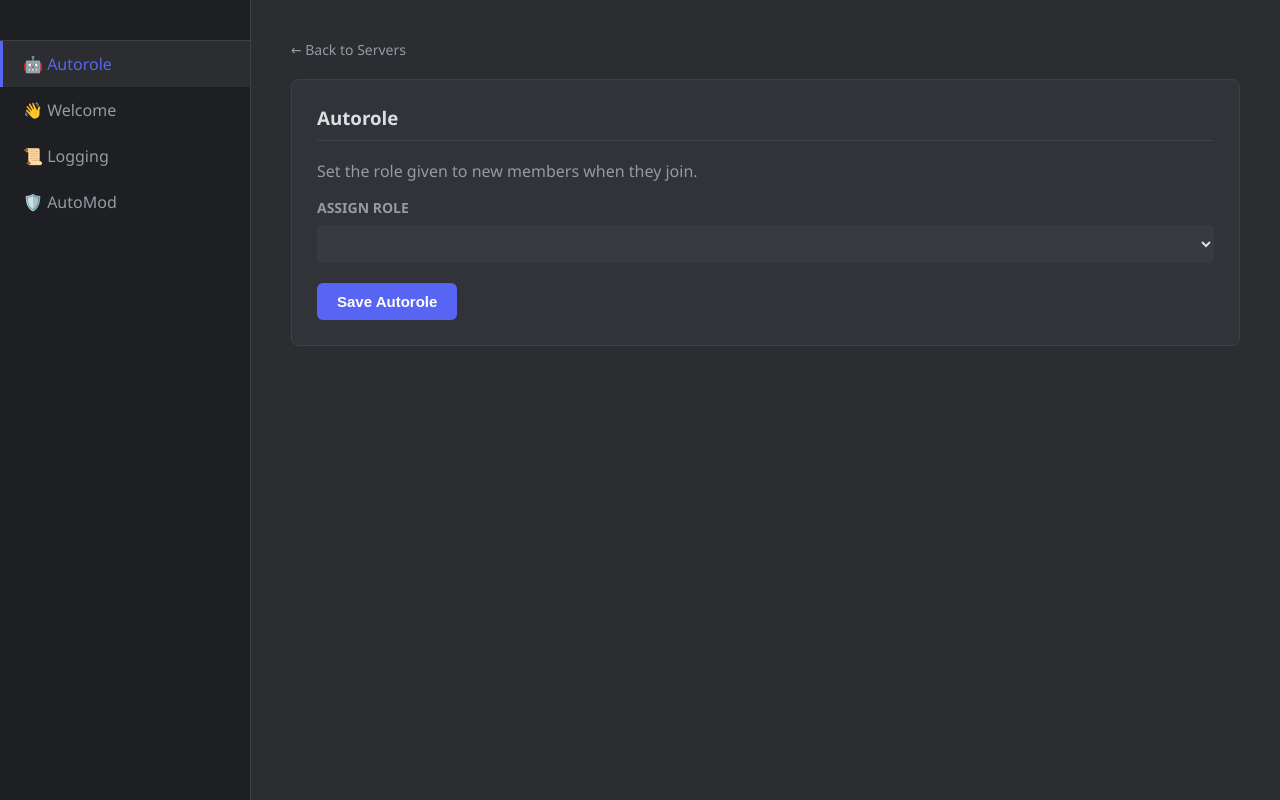
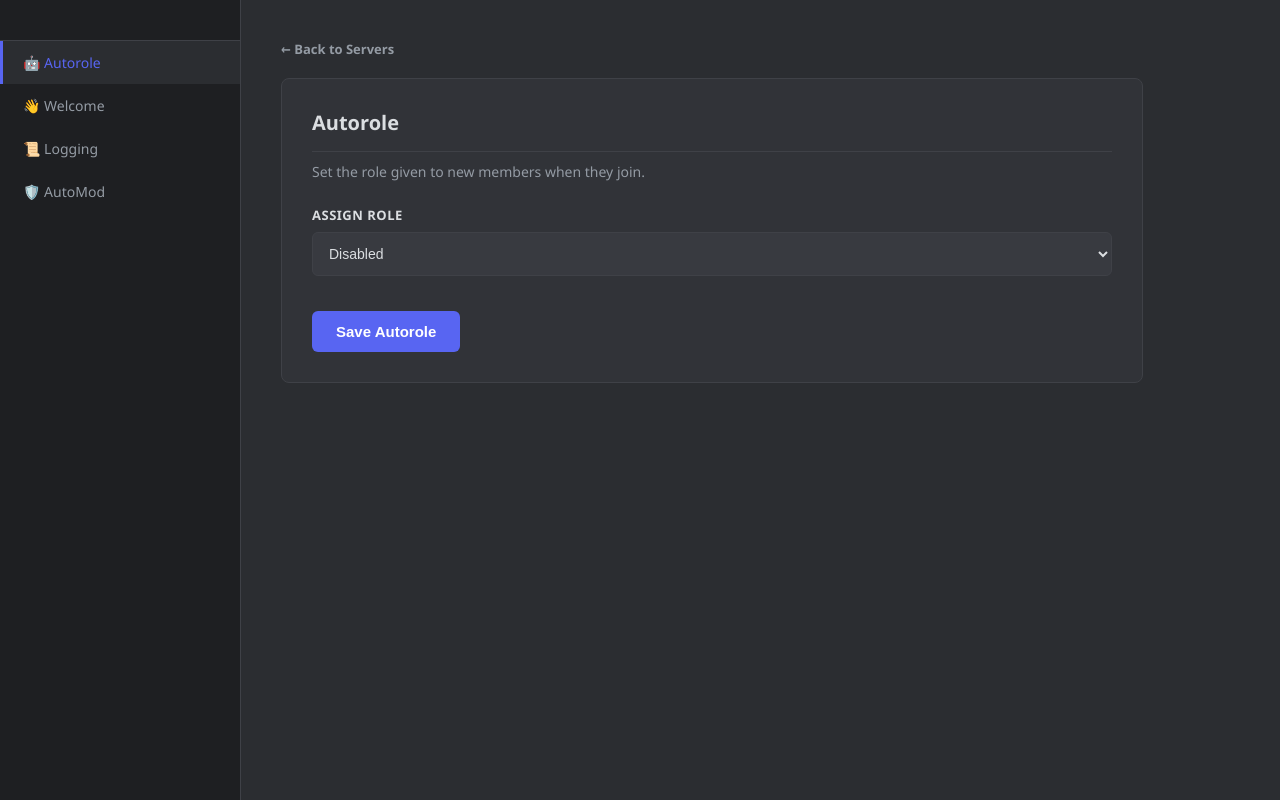
Before and after one commit to ODAY-DEBUG/bot-dashboard, a Flask app: template templates/settings.html in a window 1280 px wide. Run offline with Flask 3, Linux system fonts and the light colour scheme; the template is opened without the code that fills it, so the values that code supplies are empty.

Commit message:
Small CHanges

```diff
--- a/app.py
+++ b/app.py
@@ -70,19 +70,25 @@ def guild_dashboard(guild_id):
 
         if form_type == "autorole":
             role_id = request.form.get("autorole_id")
-            if role_id:
+            if role_id and role_id != "none":
                 db["autorole_settings"].update_one({"guild_id": guild_id}, {"$set": {"role_id": int(role_id)}}, upsert=True)
+            elif role_id == "none":
+                db["autorole_settings"].delete_one({"guild_id": guild_id})
 
         elif form_type == "welcome":
             channel_id = request.form.get("welcome_channel_id")
             message = request.form.get("welcome_message")
-            if channel_id:
+            if channel_id and channel_id != "none":
                 db["welcome_settings"].update_one({"guild_id": guild_id}, {"$set": {"channel_id": int(channel_id), "message": message}}, upsert=True)
+            elif channel_id == "none":
+                db["welcome_settings"].delete_one({"guild_id": guild_id})
 
         elif form_type == "logging":
             channel_id = request.form.get("log_channel_id")
-            if channel_id:
+            if channel_id and channel_id != "none":
                 db["log_settings"].update_one({"guild_id": guild_id}, {"$set": {"channel_id": int(channel_id)}}, upsert=True)
+            elif channel_id == "none":
+                db["log_settings"].delete_one({"guild_id": guild_id})
 
         elif form_type == "automod":
             block_links = request.form.get("block_links") == "on"
--- /dev/null
+++ b/static/style.css
@@ -0,0 +1,143 @@
+:root {
+    --bg-main: #2b2d31;
+    --bg-sidebar: #1e1f22;
+    --bg-card: #313338;
+    --accent: #5865F2;
+    --accent-hover: #4752c4;
+    --text-main: #dbdee1;
+    --text-muted: #949ba4;
+    --border: #3f4147;
+    --input-bg: #383a40;
+    --danger: #ed4245;
+}
+
+body {
+    margin: 0;
+    font-family: 'Segoe UI', Tahoma, Geneva, Verdana, sans-serif;
+    background-color: var(--bg-main);
+    color: var(--text-main);
+    display: flex;
+    height: 100vh;
+    overflow: hidden;
+}
+
+/* Sidebar */
+.sidebar {
+    width: 240px;
+    background-color: var(--bg-sidebar);
+    padding: 20px 0;
+    display: flex;
+    flex-direction: column;
+    border-right: 1px solid var(--border);
+}
+.sidebar h2 {
+    padding: 0 20px 20px;
+    margin: 0;
+    border-bottom: 1px solid var(--border);
+    color: var(--text-main);
+    font-size: 16px;
+    white-space: nowrap;
+    overflow: hidden;
+    text-overflow: ellipsis;
+}
+.nav-item {
+    padding: 12px 20px;
+    cursor: pointer;
+    transition: 0.2s;
+    color: var(--text-muted);
+    font-weight: 500;
+    font-size: 14px;
+    border-left: 3px solid transparent;
+}
+.nav-item:hover { background-color: var(--bg-main); color: var(--text-main); }
+.nav-item.active { background-color: var(--bg-main); color: var(--accent); border-left-color: var(--accent); }
+
+/* Content Area */
+.content { flex: 1; padding: 40px; overflow-y: auto; }
+.back-link { color: var(--text-muted); text-decoration: none; display: block; margin-bottom: 20px; font-size: 13px; font-weight: 600; }
+.back-link:hover { color: var(--accent); }
+
+/* Cards */
+.card {
+    background-color: var(--bg-card);
+    padding: 30px;
+    border-radius: 8px;
+    margin-bottom: 20px;
+    border: 1px solid var(--border);
+    display: none;
+    max-width: 800px;
+}
+.card.active { display: block; }
+.card h3 { margin-top: 0; color: var(--text-main); font-size: 20px; border-bottom: 1px solid var(--border); padding-bottom: 15px; }
+.card p { color:var(--text-muted); font-size: 14px; margin-top: -10px; margin-bottom: 25px; }
+
+/* Forms */
+.form-group { margin-bottom: 25px; }
+.form-group label { display: block; margin-bottom: 8px; font-weight: 600; color: var(--text-main); font-size: 13px; text-transform: uppercase; letter-spacing: 0.5px; }
+
+select, input[type="text"], textarea {
+    width: 100%;
+    padding: 12px;
+    border-radius: 6px;
+    border: 1px solid var(--border);
+    background-color: var(--input-bg);
+    color: var(--text-main);
+    outline: none;
+    font-size: 14px;
+    box-sizing: border-box;
+    transition: border-color 0.2s;
+}
+select:focus, input[type="text"]:focus, textarea:focus { border-color: var(--accent); }
+textarea { resize: vertical; min-height: 100px; }
+
+/* Checkboxes & Toggles */
+.checkbox-group {
+    display: flex;
+    align-items: center;
+    gap: 12px;
+    margin-bottom: 15px;
+    background-color: var(--input-bg);
+    padding: 12px 16px;
+    border-radius: 6px;
+    border: 1px solid var(--border);
+}
+.checkbox-group input[type="checkbox"] { width: 18px; height: 18px; accent-color: var(--accent); cursor: pointer; }
+.checkbox-group label { text-transform: none; font-weight: normal; font-size: 14px; color: var(--text-main); cursor: pointer; flex: 1; }
+
+/* Multi-select Channels */
+.multiselect-container {
+    max-height: 180px;
+    overflow-y: auto;
+    background-color: var(--input-bg);
+    border-radius: 6px;
+    padding: 12px;
+    border: 1px solid var(--border);
+}
+.multiselect-container label { display: flex; align-items: center; gap: 10px; margin-bottom: 8px; text-transform: none; font-weight: normal; font-size: 14px; cursor: pointer; color: var(--text-main); }
+.multiselect-container input[type="checkbox"] { width: 16px; height: 16px; accent-color: var(--accent); }
+
+/* Buttons */
+button {
+    background-color: var(--accent);
+    color: white;
+    border: none;
+    padding: 12px 24px;
+    border-radius: 6px;
+    cursor: pointer;
+    font-weight: 600;
+    font-size: 15px;
+    transition: 0.2s;
+    margin-top: 10px;
+}
+button:hover { background-color: var(--accent-hover); }
+button.danger { background-color: var(--danger); }
+button.danger:hover { background-color: #c03537; }
+
+/* Server Selection Grid */
+.grid { display: flex; flex-wrap: wrap; gap: 20px; padding: 20px; justify-content: center; }
+.server-card { background-color: var(--bg-card); padding: 20px; border-radius: 10px; width: 220px; border: 1px solid var(--border); transition: 0.2s; text-align: center; }
+.server-card:hover { border-color: var(--accent); transform: translateY(-3px); box-shadow: 0 4px 12px rgba(0,0,0,0.3); }
+.server-icon { width: 80px; height: 80px; border-radius: 50%; background-color: var(--accent); margin: 0 auto 15px; line-height: 80px; font-size: 30px; font-weight: bold; object-fit: cover; }
+.server-card h3 { margin: 10px 0; white-space: nowrap; overflow: hidden; text-overflow: ellipsis; font-size: 16px; color: var(--text-main); }
+.manage-link { color: var(--accent); text-decoration: none; font-weight: 600; font-size: 14px; }
+.manage-link:hover { text-decoration: underline; }
--- a/templates/settings.html
+++ b/templates/settings.html
@@ -4,45 +4,16 @@
     <meta charset="UTF-8">
     <meta name="viewport" content="width=device-width, initial-scale=1.0">
     <title>{{ guild_name }} Dashboard</title>
-    <style>
-        :root {
-            --bg-main: #2b2d31; --bg-sidebar: #1e1f22; --bg-card: #313338;
-            --accent: #5865F2; --accent-hover: #4752c4; --text-main: #dbdee1;
-            --text-muted: #949ba4; --border: #3f4147; --input-bg: #383a40;
-        }
-        body { margin: 0; font-family: 'Segoe UI', Tahoma, Geneva, Verdana, sans-serif; background-color: var(--bg-main); color: var(--text-main); display: flex; height: 100vh; overflow: hidden; }
-        .sidebar { width: 250px; background-color: var(--bg-sidebar); padding: 20px 0; display: flex; flex-direction: column; border-right: 1px solid var(--border); }
-        .sidebar h2 { padding: 0 20px 20px; margin: 0; border-bottom: 1px solid var(--border); color: var(--text-main); font-size: 18px; white-space: nowrap; overflow: hidden; text-overflow: ellipsis; }
-        .nav-item { padding: 12px 20px; cursor: pointer; transition: 0.2s; color: var(--text-muted); font-weight: 500; border-left: 3px solid transparent; }
-        .nav-item:hover { background-color: var(--bg-main); color: var(--text-main); }
-        .nav-item.active { background-color: var(--bg-main); color: var(--accent); border-left-color: var(--accent); }
-        .content { flex: 1; padding: 40px; overflow-y: auto; }
-        .card { background-color: var(--bg-card); padding: 25px; border-radius: 8px; margin-bottom: 20px; border: 1px solid var(--border); display: none; }
-        .card.active { display: block; }
-        .card h3 { margin-top: 0; color: var(--text-main); border-bottom: 1px solid var(--border); padding-bottom: 10px; }
-        .form-group { margin-bottom: 20px; }
-        .form-group label { display: block; margin-bottom: 8px; font-weight: 600; color: var(--text-muted); font-size: 14px; text-transform: uppercase; }
-        select, input[type="text"], textarea { width: 100%; padding: 10px; border-radius: 6px; border: none; background-color: var(--input-bg); color: var(--text-main); outline: none; font-size: 14px; }
-        select:focus, input[type="text"]:focus, textarea:focus { border: 2px solid var(--accent); }
-        textarea { resize: vertical; min-height: 80px; }
-        .checkbox-group { display: flex; align-items: center; gap: 10px; margin-bottom: 10px; }
-        .checkbox-group input[type="checkbox"] { width: 20px; height: 20px; accent-color: var(--accent); cursor: pointer; }
-        button { background-color: var(--accent); color: white; border: none; padding: 10px 20px; border-radius: 6px; cursor: pointer; font-weight: 600; font-size: 15px; transition: 0.2s; }
-        button:hover { background-color: var(--accent-hover); }
-        .back-link { color: var(--text-muted); text-decoration: none; display: block; margin-bottom: 20px; font-size: 14px; }
-        .back-link:hover { color: var(--accent); }
-        .multiselect-container { height: 150px; overflow-y: auto; background-color: var(--input-bg); border-radius: 6px; padding: 10px; }
-        .multiselect-container label { display: flex; align-items: center; gap: 8px; margin-bottom: 5px; text-transform: none; font-weight: normal; font-size: 14px; cursor: pointer; }
-    </style>
+    <link rel="stylesheet" href="{{ url_for('static', filename='style.css') }}">
 </head>
 <body>
 
 <div class="sidebar">
     <h2>{{ guild_name }}</h2>
-    <div class="nav-item active" onclick="switchTab('autorole')">🤖 Autorole</div>
-    <div class="nav-item" onclick="switchTab('welcome')">👋 Welcome</div>
-    <div class="nav-item" onclick="switchTab('logging')">📜 Logging</div>
-    <div class="nav-item" onclick="switchTab('automod')">🛡️ AutoMod</div>
+    <div class="nav-item active" onclick="switchTab('autorole', this)">🤖 Autorole</div>
+    <div class="nav-item" onclick="switchTab('welcome', this)">👋 Welcome</div>
+    <div class="nav-item" onclick="switchTab('logging', this)">📜 Logging</div>
+    <div class="nav-item" onclick="switchTab('automod', this)">🛡️ AutoMod</div>
 </div>
 
 <div class="content">
@@ -51,15 +22,15 @@
     <!-- AUTOROLE CARD -->
     <div id="autorole" class="card active">
         <h3>Autorole</h3>
-        <p style="color:var(--text-muted);">Set the role given to new members when they join.</p>
+        <p>Set the role given to new members when they join.</p>
         <form method="POST">
             <input type="hidden" name="form_type" value="autorole">
             <div class="form-group">
                 <label>Assign Role</label>
                 <select name="autorole_id">
-                    <option value="" disabled>Select a role...</option>
+                    <option value="none" {% if not settings.autorole %}selected{% endif %}>Disabled</option>
                     {% for role in roles|sort(attribute='position', reverse=True) %}
-                    <option value="{{ role.id }}" {% if settings.autorole and settings.autorole.role_id == role.id %}selected{% endif %}>
+                    <option value="{{ role.id }}" {% if settings.autorole and settings.autorole.role_id|string == role.id|string %}selected{% endif %}>
                         {{ role.name }}
                     </option>
                     {% endfor %}
@@ -72,15 +43,15 @@
     <!-- WELCOME CARD -->
     <div id="welcome" class="card">
         <h3>Welcome Messages</h3>
-        <p style="color:var(--text-muted);">Send a message when a new member joins. Use {user}, {server}, {member_count}.</p>
+        <p>Send a message when a new member joins. Use {user}, {server}, {member_count}.</p>
         <form method="POST">
             <input type="hidden" name="form_type" value="welcome">
             <div class="form-group">
                 <label>Welcome Channel</label>
                 <select name="welcome_channel_id">
-                    <option value="" disabled>Select a channel...</option>
+                    <option value="none" {% if not settings.welcome %}selected{% endif %}>Disabled</option>
                     {% for channel in channels|sort(attribute='position') %}
-                    <option value="{{ channel.id }}" {% if settings.welcome and settings.welcome.channel_id == channel.id %}selected{% endif %}>
+                    <option value="{{ channel.id }}" {% if settings.welcome and settings.welcome.channel_id|string == channel.id|string %}selected{% endif %}>
                         # {{ channel.name }}
                     </option>
                     {% endfor %}
@@ -97,15 +68,15 @@
     <!-- LOGGING CARD -->
     <div id="logging" class="card">
         <h3>Event Logging</h3>
-        <p style="color:var(--text-muted);">Log deleted messages, edits, and joins/leaves.</p>
+        <p>Log deleted messages, edits, and joins/leaves.</p>
         <form method="POST">
             <input type="hidden" name="form_type" value="logging">
             <div class="form-group">
                 <label>Log Channel</label>
                 <select name="log_channel_id">
-                    <option value="" disabled>Select a channel...</option>
+                    <option value="none" {% if not settings.logging %}selected{% endif %}>Disabled</option>
                     {% for channel in channels|sort(attribute='position') %}
-                    <option value="{{ channel.id }}" {% if settings.logging and settings.logging.channel_id == channel.id %}selected{% endif %}>
+                    <option value="{{ channel.id }}" {% if settings.logging and settings.logging.channel_id|string == channel.id|string %}selected{% endif %}>
                         # {{ channel.name }}
                     </option>
                     {% endfor %}
@@ -118,7 +89,7 @@
     <!-- AUTOMOD CARD -->
     <div id="automod" class="card">
         <h3>Auto Moderation</h3>
-        <p style="color:var(--text-muted);">Automatically delete links, invites, and bad words.</p>
+        <p>Automatically delete links, invites, and bad words.</p>
         <form method="POST">
             <input type="hidden" name="form_type" value="automod">
 
@@ -142,7 +113,7 @@
                 <div class="multiselect-container">
                     {% for channel in channels|sort(attribute='position') %}
                     <label>
-                        <input type="checkbox" name="automod_channels" value="{{ channel.id }}" {% if settings.automod and channel.id in settings.automod.active_channels %}checked{% endif %}>
+                        <input type="checkbox" name="automod_channels" value="{{ channel.id }}" {% if settings.automod and channel.id|string in settings.automod.active_channels|string %}checked{% endif %}>
                         # {{ channel.name }}
                     </label>
                     {% endfor %}
@@ -156,16 +127,12 @@
 </div>
 
 <script>
-    function switchTab(tabId) {
-        // Hide all cards
+    function switchTab(tabId, element) {
         document.querySelectorAll('.card').forEach(card => card.classList.remove('active'));
-        // Remove active from nav
         document.querySelectorAll('.nav-item').forEach(nav => nav.classList.remove('active'));
 
-        // Show selected card
         document.getElementById(tabId).classList.add('active');
-        // Highlight nav
-        event.currentTarget.classList.add('active');
+        element.classList.add('active');
     }
 </script>
 
```
Also changed, not shown: templates/dashboard.html (+6 -13 lines).
